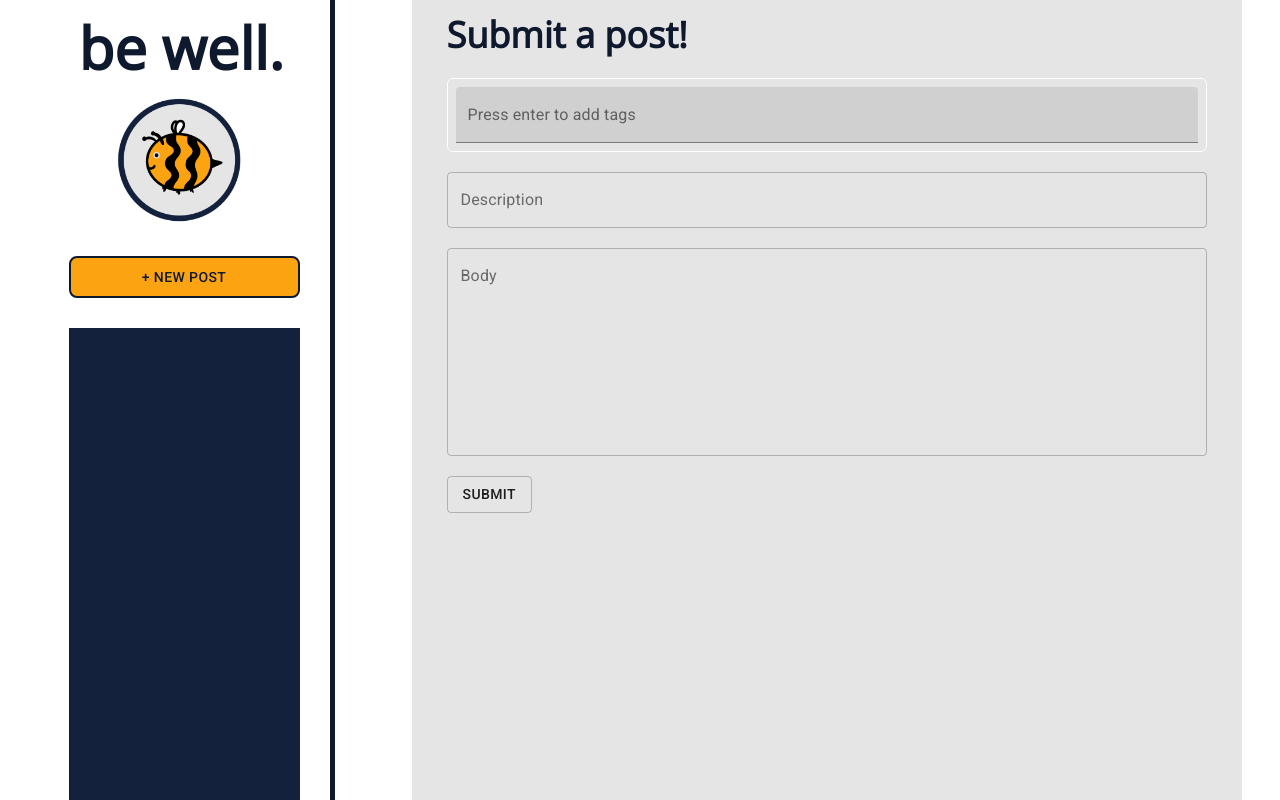
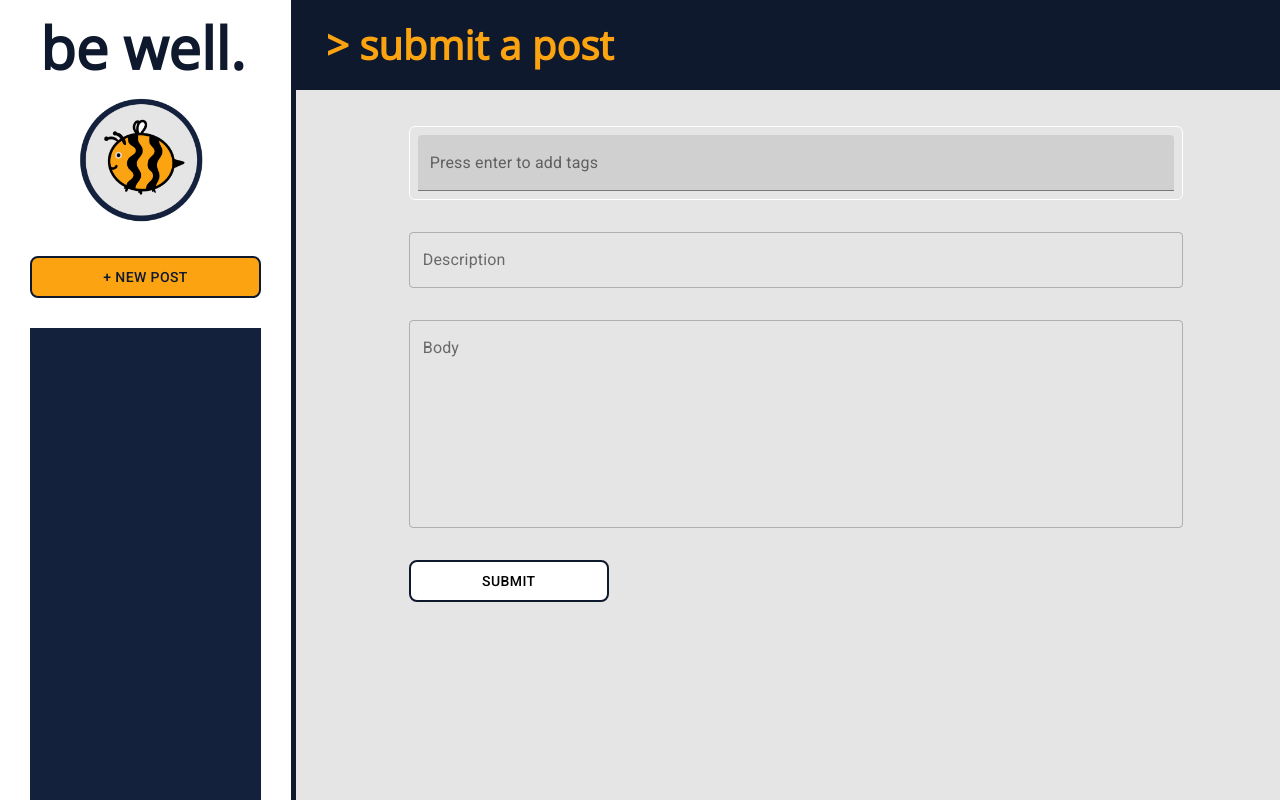
Before and after one commit to ameyasr24/hackdtech, a React (Create React App) app: page /new-post in a window 1280 px wide. Shown: the top 800 px of the page. Built offline with nearby package versions, Linux system fonts and the light colour scheme.

Commit message:
change form formatting

```diff
--- a/src/components/Form/Form.css
+++ b/src/components/Form/Form.css
@@ -1,24 +1,34 @@
-.container {
+.form {
     display: flex;
-    flex-direction: column;
-    min-height: 100vh;
+    justify-content: space-around;
+    flex-wrap: wrap;
+    margin: 1rem;
 }
 
 .form-element {
-    padding: 20px 20px 0px 20px;
-    width: 100vh;
+    display: flex;
+    flex-direction: column;
+    justify-content: space-between;
+    margin: 1rem;
+    width: 80%;
 }
 
 .form-title {
+    padding: 30px;
+    margin: 0px;
+    margin-bottom: 20px;
+    position: relative;
+
     font-family: "Open Sans";
     font-style: normal;
     font-weight: bold;
-    font-size: 36px;
+    font-size: 40px;
     line-height: 30px;
 
     display: flex;
-    align-items: center;
     text-align: center;
-
-    color: #0F192E;
+    align-items: right;
+    width: 1000px;
+    color: #fca311;
+    background-color: #0F192E;
 }
--- a/src/components/Form/Form.js
+++ b/src/components/Form/Form.js
@@ -5,8 +5,26 @@ import React from 'react';
 import "./Form.css";
 import Button from '@material-ui/core/Button';
 import { useHistory } from 'react-router-dom';
-import { makeStyles } from '@material-ui/core/styles';
+import { withStyles } from '@material-ui/core/styles';
 
+
+const StyledButton = withStyles({
+  root: {
+    position: "relative",
+    width: "200px",
+    height: "42px",
+    background: "#fff",
+    border: "2px solid #0F192E",
+    color: "#000",
+    "box-sizing": "border-box",
+    "border-radius": "8px",
+    '&:hover': {
+      backgroundColor: "#fec872",
+      color: '#0F192E'
+    }
+  },
+
+})(Button);
 
 const Form = props => {
   const [description, setDescription] = React.useState("");
@@ -28,12 +46,11 @@ const Form = props => {
   }
 
   return (
-    <div className="container">
-      <div className="form-element form-title-container">
-        <h3 className="form-title">Submit a post!</h3>
-      </div>
+    <div>
+      <h1 className="form-title">{">"} submit a post</h1>
+      <div className="form">
       <div className="form-element">
-        <TagsInput tags={props.tags} addTags={props.addTags} removeTags={props.removeTags}/>
+        <TagsInput allTags={props.allTags} tags={props.tags} addTags={props.addTags} removeTags={props.removeTags}/>
       </div>
       <div className="form-element">
           <TextField
@@ -56,10 +73,10 @@ const Form = props => {
           />
       </div>
       <div className="form-element">
-        <Button variant="outlined" onClick={handleSubmit}> Submit
-        </Button>
+        <StyledButton variant="outlined" onClick={handleSubmit}>submit</StyledButton>
       </div>
-      </div>
+    </div>
+  </div>
   );
 }
 
--- a/src/components/Form/TagsInput.css
+++ b/src/components/Form/TagsInput.css
@@ -3,7 +3,7 @@
 	align-items: left;
 	flex-wrap: wrap;
 	min-height: 48px;
-	width: auto;
+	width: 100%;
 	padding: 0 8px 8px;
 	border: 1px solid #fff;
 	border-radius: 6px;
--- a/src/components/Form/TagsInput.js
+++ b/src/components/Form/TagsInput.js
@@ -20,12 +20,12 @@ const TagsInput = props => {
                 ))}
             </ul>
             <Autocomplete
-                options={props.tags}
+                options={props.allTags}
                 selectOnFocus
                 clearOnBlur
                 handleHomeEndKeys
-                style={{ width: "100%" }}
                 freeSolo
+                fullWidth
                 renderInput={(params) =>
                     <TextField {...params}
                         label="Press enter to add tags"
--- a/src/components/Home/SearchBar.js
+++ b/src/components/Home/SearchBar.js
@@ -8,7 +8,7 @@ const SearchBar = props => {
 
     return (
         <div className="search-bar">
-            <h1 className="home-title">forum posts</h1>
+            <h1 className="home-title"> {">"} forum posts</h1>
             <div className="tags-input padding">
                 <Autocomplete
                     options={props.allTags}
```
